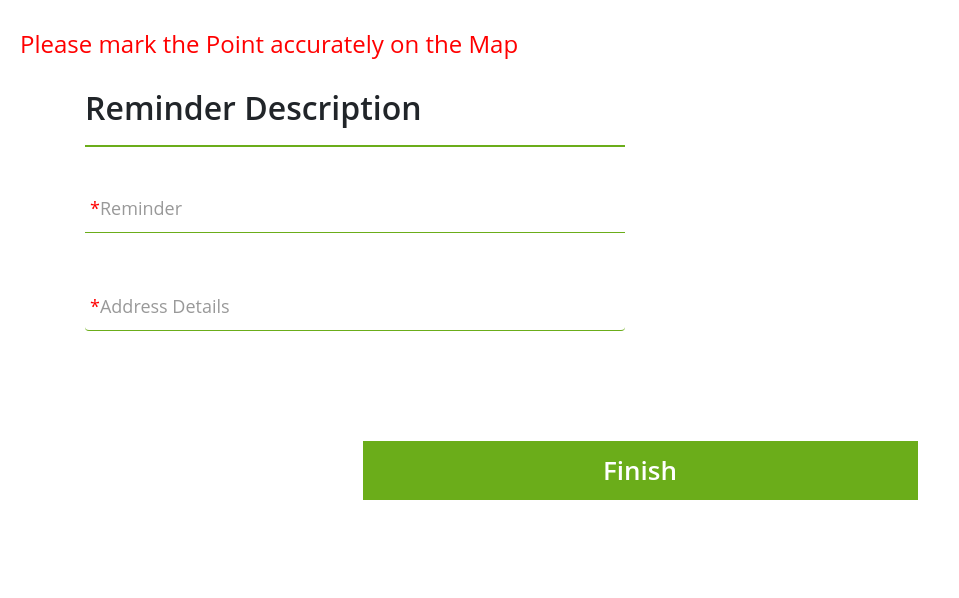
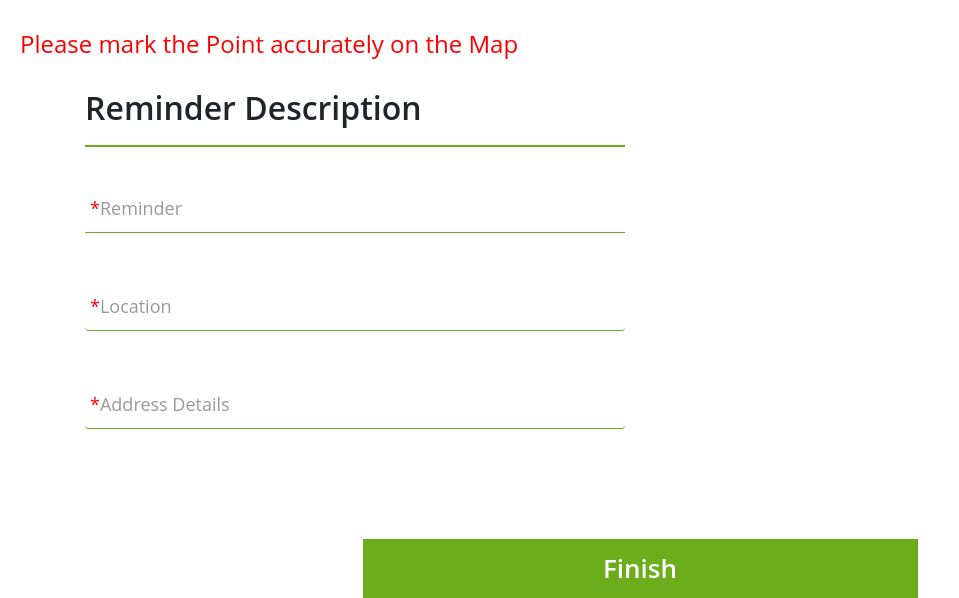
Before and after one commit to omarelgaml/ACML, a PHP site: page /reminder.php in a window 1280 px wide. Shown: the part 512-1110 px from the top of the page, without its empty margins (0-959 px from the left). Before the commit the page ends 1012 px from the top, so only its background shows below. Run offline with PHP 8.4, Linux system fonts and the light colour scheme; the visitor is signed in with stand-in values (Sample User, id 1); some libraries are stand-ins or nearby versions.

Commit message:
my commit

```diff
--- /dev/null
+++ b/Reminders/composer.json
@@ -0,0 +1,5 @@
+{
+    "require": {
+        "monolog/monolog": "1.0.*"
+    }
+}
--- a/Reminders/index.php
+++ b/Reminders/index.php
@@ -1,5 +1,5 @@
 <?php
-header("location: register.php");
 
+header("Location: register.php");
 
 ?>
--- a/Reminders/logincheck.php
+++ b/Reminders/logincheck.php
@@ -5,7 +5,7 @@
 $name = $_POST['name'];
 $password= $_POST['password'];
 $strId_sql = "select * from users where name ='$name' and password = '$password'" ;
-$strId_result = mysqli_query($conn, $strId_sql);
+$strId_result = mysqli_query($con, $strId_sql);
 
 if(mysqli_num_rows($strId_result)==1)
 {                       session_start();
@@ -13,7 +13,7 @@
 			$row=mysqli_fetch_array($strId_result,MYSQLI_ASSOC);
 
 		 	$_SESSION['user_id']=  $row['id'];
-                        //echo $_SESSION['user_id'];
+
 
                           header("Location: reminder.php");
 
--- a/Reminders/reminder.php
+++ b/Reminders/reminder.php
@@ -1,7 +1,7 @@
 <?php
 session_start();
 if (empty($_SESSION['user_id']) ) {
-    header("Location: login.php");
+   // header("Location: login.php");
 } else {
 $user_id = $_SESSION['user_id'];
 }
@@ -228,7 +228,16 @@
 
                     </div>
 
-
+                   <div class="row">
+                         <div class="col-6">
+                   <div class="group">
+             <input  id="place" name="place" value="" class="form-control"  required>
+                                <span class="highlight"></span>
+                                <span class="bar"></span>
+                                <label id="req">Location</label>
+                            </div>
+                   </div>
+                                 </div>
 
 
 
--- a/Reminders/save_reminder.php
+++ b/Reminders/save_reminder.php
@@ -20,7 +20,7 @@
 $place = $_POST["place"];
 
 $sql = "INSERT INTO reminders (user_id,latitude,longitude,reminder_description,address_details,location) values('$user_id','$lat','$lng','$desc','$details','$place')";
-mysqli_query($conn, $sql);
+mysqli_query($con, $sql);
 
 header("location: reminder.php");
 
--- a/Reminders/signup.php
+++ b/Reminders/signup.php
@@ -6,8 +6,9 @@
 $confirm = $_POST['confirm'];
 
 if($password==$confirm){
+
 $sql = "INSERT INTO users (name, email, password) values ('$name','$email','$password')";
-mysqli_query($conn, $sql);
+mysqli_query($con, $sql);
 header("location: login.php");
 }
 else{
```
Also changed, not shown: Reminders/dbconn.php (deleted, +0 -27 lines), Reminders/nbproject/project.xml (deleted, +0 -9 lines), Reminders/css/style.css (line endings or trailing spaces), Reminders/css/style.scss (line endings or trailing spaces), Reminders/css/style_1.css (line endings or trailing spaces), Reminders/css/style_1.scss (line endings or trailing spaces), Reminders/login.php (line endings or trailing spaces), 5 other files.
